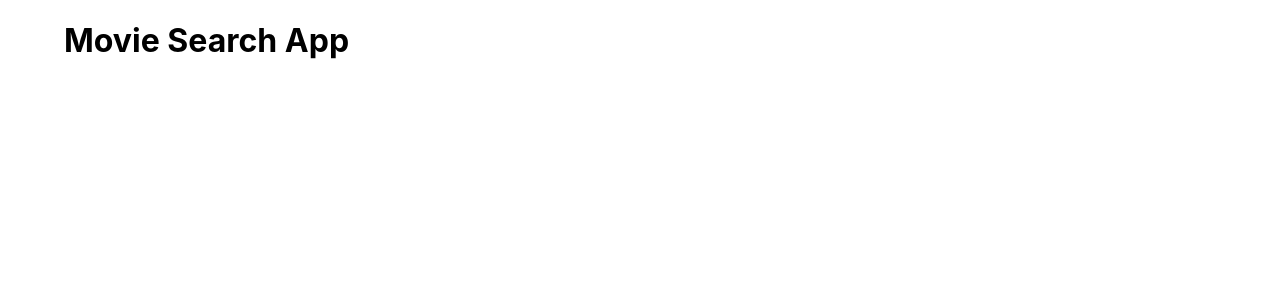
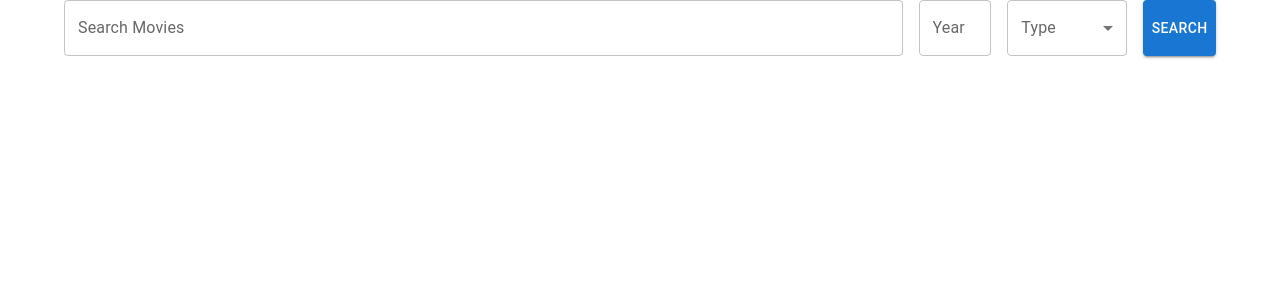
Before and after one commit to iamarasekera/omdb-movie-search, a React (Create React App) app: page / in a window 1280 px wide. Shown: the top 300 px of the page. Built offline with nearby package versions, Linux system fonts and the light colour scheme.

Commit message:
feat:Add SearchBar component with UI elements for movie search, year filtering, and type selection.

```diff
--- a/src/App.tsx
+++ b/src/App.tsx
@@ -1,11 +1,34 @@
-import React from 'react';
+import React,{ useState } from 'react';
 import { Container} from '@mui/material';
 import { Movie, MovieDetail, SearchResponse } from './types';
+import SearchBar from './components/SearchBar';
 
 const App: React.FC = () => {
+  const [query, setQuery] = useState('');
+  const [movies, setMovies] = useState<Movie[]>([]);
+  const [selectedMovie, setSelectedMovie] = useState<MovieDetail | null>(null);
+  const [loading, setLoading] = useState(false);
+  const [year, setYear] = useState<string>('');
+  const [type, setType] = useState<'movie' | 'series' | 'episode' | ''>('');
+
+  const onSearch = () => {
+    // TODO : Implement Search Functionality
+    console.log('Searching:', { query, year, type });
+  };
+
   return (
     <Container>
-      <h1>Movie Search App</h1>
+       {/* SearchBar component */}
+      <SearchBar
+        query={query}
+        setQuery={setQuery}
+        onSearch={onSearch}
+        loading={loading}
+        year={year}
+        setYear={setYear}
+        type={type}
+        setType={setType}
+      />
     </Container>
   );
 };
--- a/src/components/SearchBar.tsx
+++ b/src/components/SearchBar.tsx
@@ -2,9 +2,86 @@
  * SearchBar Component
  * This component provides search functionality for movies
 */
-import React from 'react';
+import React, { FC } from 'react';
+import {
+    Box,
+    TextField,
+    Button,
+    Select,
+    MenuItem,
+    FormControl,
+    InputLabel
+} from '@mui/material';
 
-export const SearchBar: React.FC = () => {
-  // TODO : Search Functionality
-  return <div>Search Bar</div>;
-};
+// Define the types for the props SearchBar component will receive
+interface SearchBarProps {
+    query: string;
+    setQuery: (query: string) => void;
+    onSearch: () => void;
+    loading: boolean;
+    year: string;
+    setYear: (year: string) => void;
+    type: 'movie' | 'series' | 'episode' | '';
+    setType: (type: 'movie' | 'series' | 'episode' | '') => void;
+}
+
+// Functional component for the SearchBar
+const SearchBar: FC<SearchBarProps> = ({
+    query,
+    setQuery,
+    onSearch,
+    loading,
+    year,
+    setYear,
+    type,
+    setType
+  }) => (
+    <Box display="flex" gap={2} mb={3}>
+     {/* Input field for searching movies */}
+    <TextField
+      label="Search Movies"
+      variant="outlined"
+      fullWidth
+      value={query}
+      onChange={(e) => setQuery(e.target.value)}
+      onKeyPress={(e) => {
+        if (e.key === 'Enter') {
+          onSearch();
+        }
+      }}
+    />
+    {/* Input field for selecting the year */}
+    <TextField
+      label="Year"
+      variant="outlined"
+      value={year}
+      onChange={(e) => setYear(e.target.value)}
+      sx={{ width: 100 }}
+    />
+    {/* Dropdown for selecting the type of content */}
+    <FormControl sx={{ minWidth: 120 }}>
+      <InputLabel>Type</InputLabel>
+      <Select
+        value={type}
+        label="Type"
+        onChange={(e) => setType(e.target.value as typeof type)}
+      >
+        <MenuItem value="">All</MenuItem>
+        <MenuItem value="movie">Movie</MenuItem>
+        <MenuItem value="series">Series</MenuItem>
+        <MenuItem value="episode">Episode</MenuItem>
+      </Select>
+    </FormControl>
+     {/* Search button to trigger the search */}
+    <Button
+      variant="contained"
+      color="primary"
+      onClick={onSearch}
+      disabled={loading}
+    >
+      Search
+    </Button>
+  </Box>
+);
+
+export default SearchBar;
```
